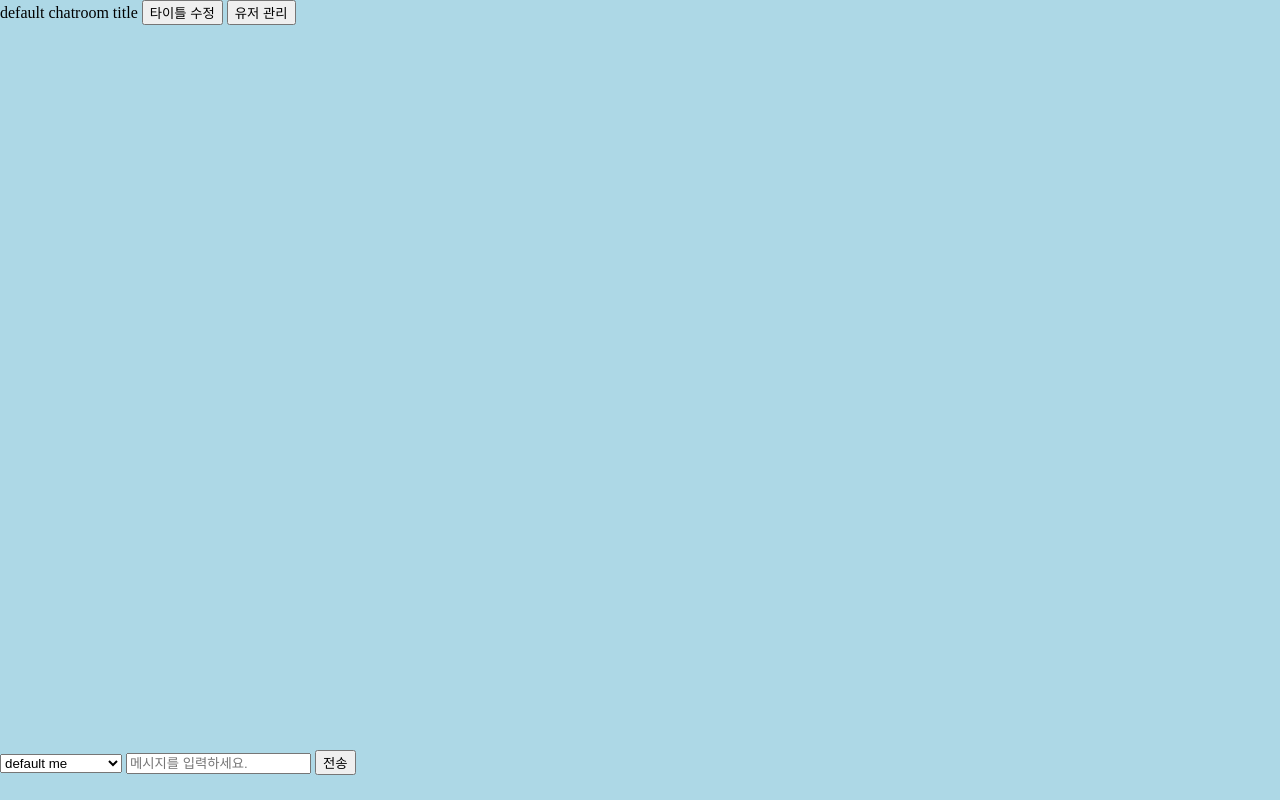
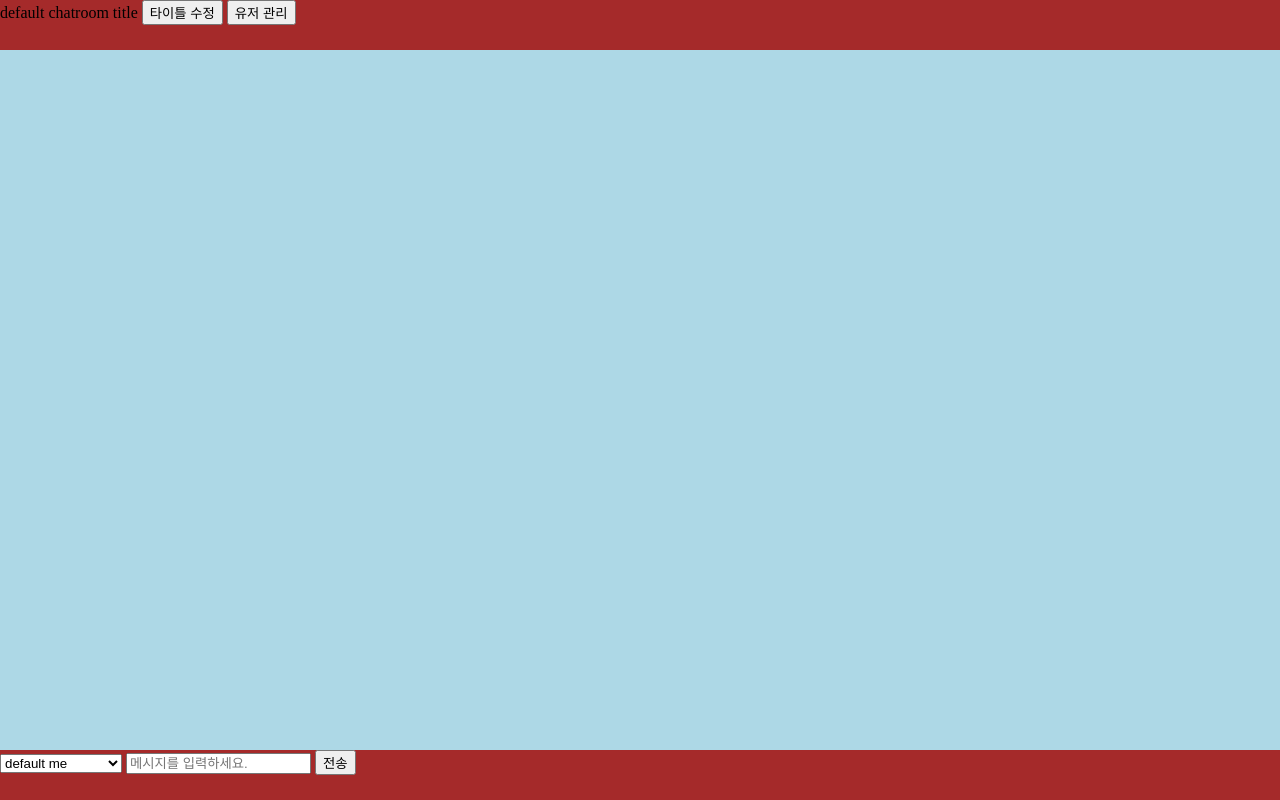
Before and after one commit to kuman514/FakeMessengerJS, a plain HTML site: page index.html in a window 1280 px wide. Drawn offline with Linux system fonts and the light colour scheme.

Commit message:
Colored chatroom upside and message input

```diff
--- a/css/style.css
+++ b/css/style.css
@@ -60,3 +60,7 @@ main {
   width: fit-content;
   background-color: white;
 }
+
+#chatroom-upside, #message-to-send {
+  background-color: brown;
+}
```
